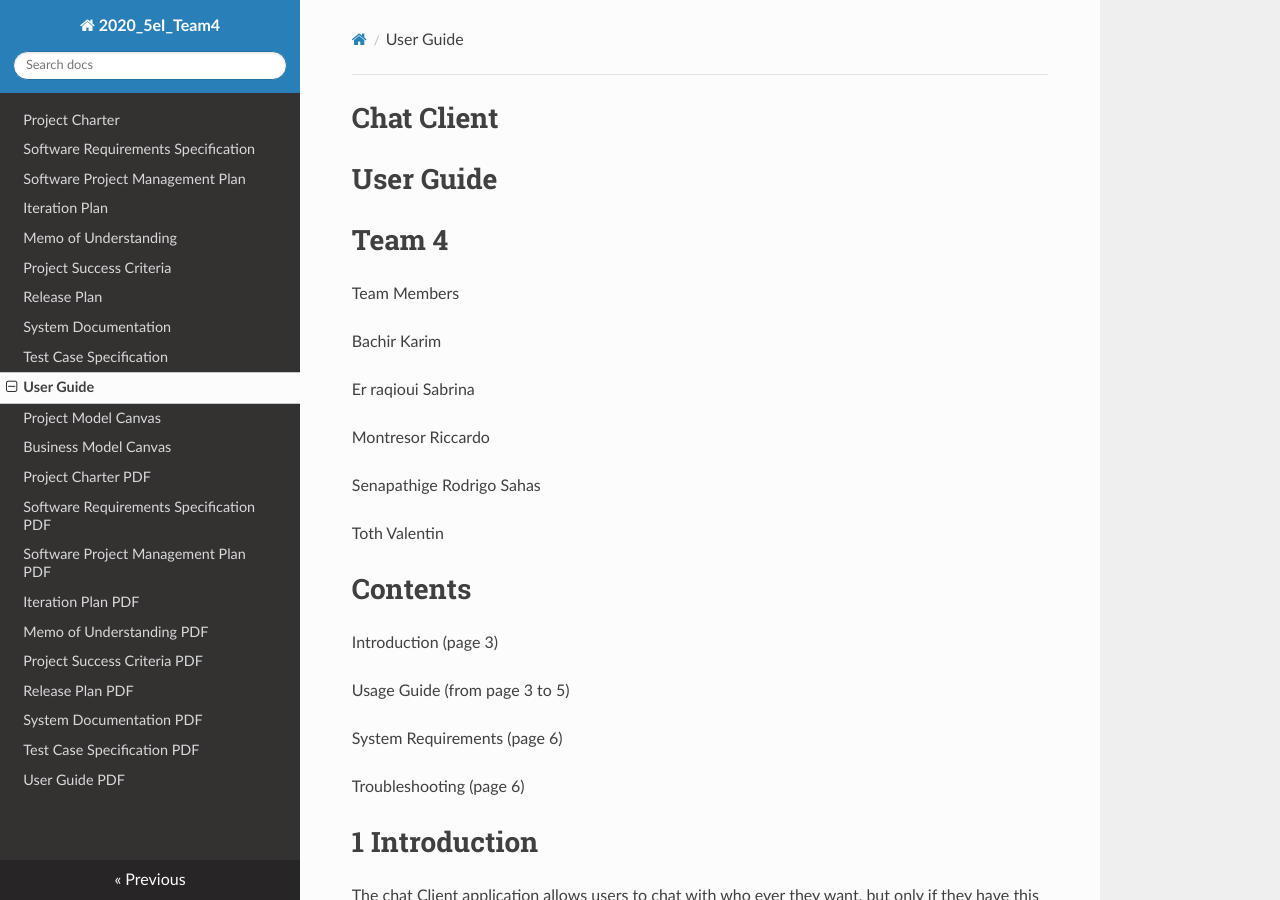
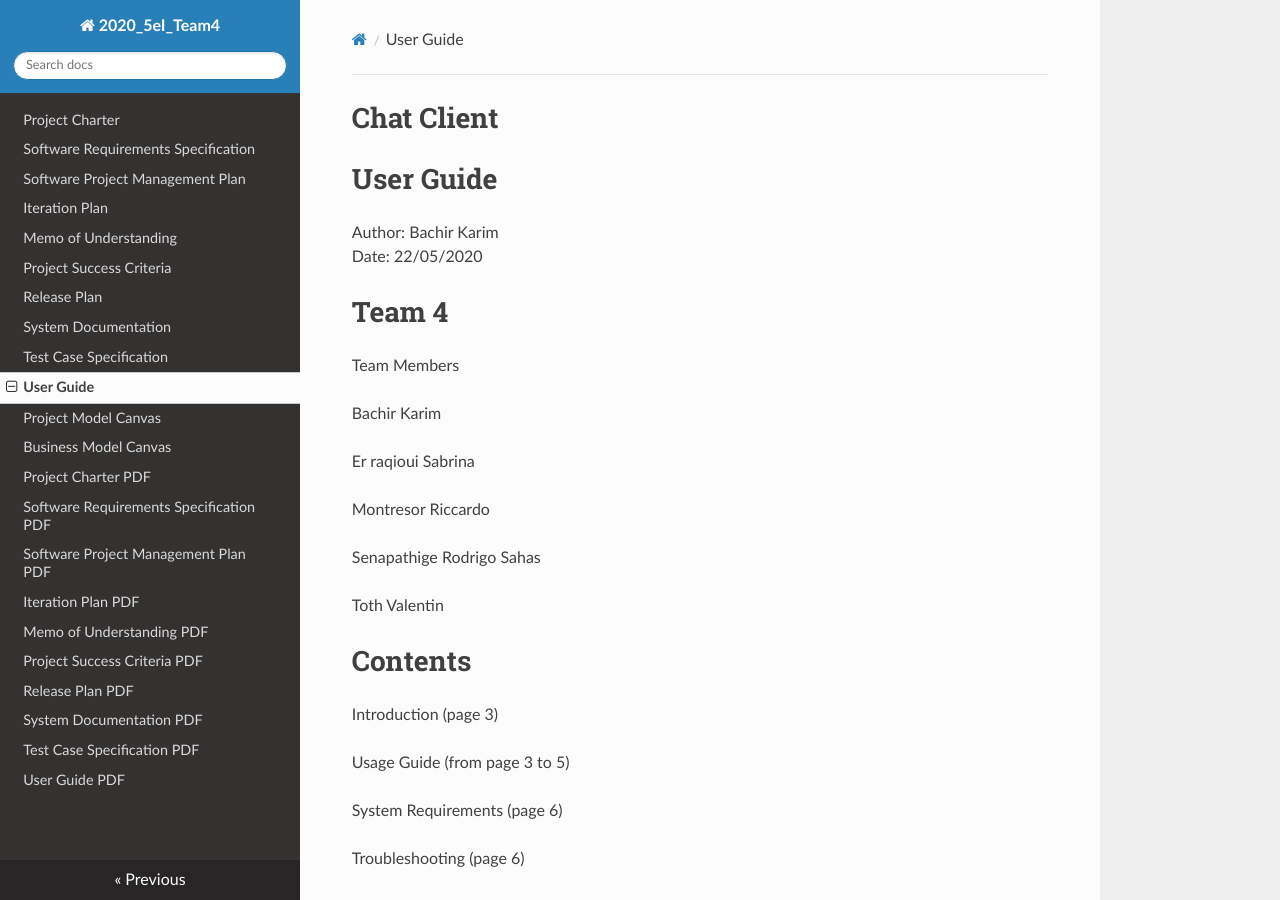
Before and after one commit to sabrinaer2001/Client, an MkDocs documentation site: the page built from docs/User-Guide.md, in a window 1280 px wide and 900 px high. Built offline with MkDocs 1.6.1, drawn with Linux system fonts in a browser that asks for light colours; nearby versions of some CDN libraries.

Commit message:
Update User-Guide.md

```diff
--- a/docs/User-Guide.md
+++ b/docs/User-Guide.md
@@ -1,9 +1,9 @@
-#
 
 # Chat Client
 
 # User Guide
-
+Author: Bachir Karim
+Date: 22/05/2020
 # Team 4
 
 
@@ -37,7 +37,15 @@ Toth Valentin
 # 1 Introduction
 
 The chat Client application allows users to chat with who ever they want, but only if they have this app,  from a pc.  This document will provide instructions for using the application and especially to register, view and write messages in the public channel, view and write messages in the private channel with single users.
-
+<br />
+<br />
+<br />
+<br />
+<br />
+<br />
+<br />
+<br />
+<br />
 # 2 Usage Guide
 
 1. Double click on the app icon. The initial screen will be brought up.
@@ -61,7 +69,10 @@ The chat Client application allows users to chat with who ever they want, but on
 
 10. Once you have finished to chat and you want to quit the application you must click the &quot;Disconnetti&quot; (disconnect) button before clicking the top right &quot;X&quot;.
 This to correctly disconnect the client from the server.
-
+<br />
+<br />
+<br />
+<br />
 # 3 System Requirements
 
 The chat Client application should be installed on a Microsoft Windows pc.  It&#39;s a very lightweight application so the only thing that you need is an internet connection.
```
